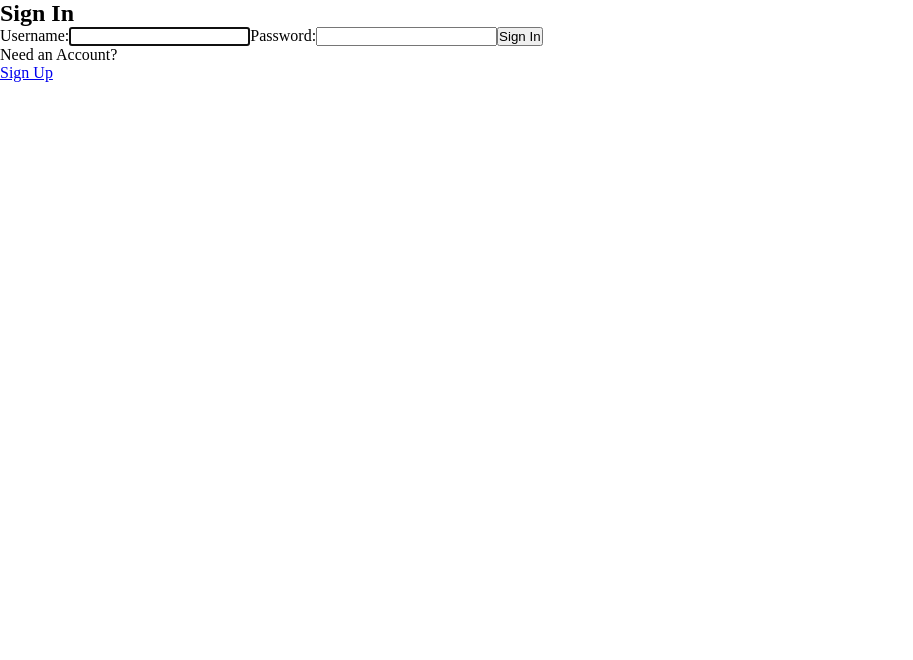
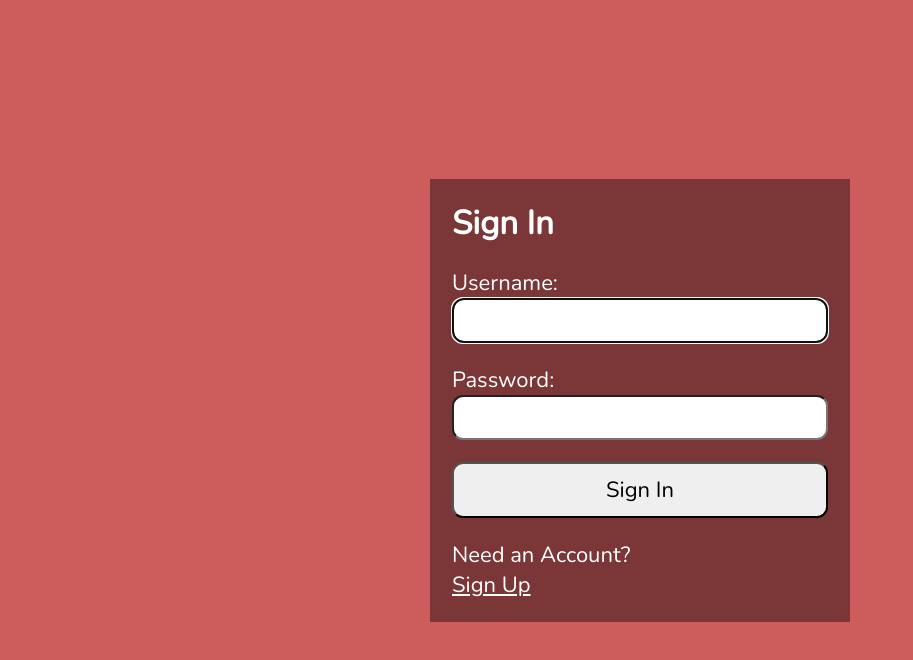
Before and after one commit to aslinurtolga/React-User-Login-and-Authentication-with-Axios, a React (Create React App) app: page / in a window 1280 px wide. Shown: the top 660 px of the page, without its empty margins (0-913 px from the left). Built offline with nearby package versions, Linux system fonts and the light colour scheme.

Commit message:
feat: form input style is done

```diff
--- a/src/index.css
+++ b/src/index.css
@@ -4,6 +4,11 @@
   margin: 0;
   padding: 0;
   box-sizing: border-box;
+}
+html {
+  font-family: "Nunito", sans-serif;
+  font-size: 22px;
+  color: #fff;
 }
 
 .errmsg {
@@ -13,8 +18,96 @@
   padding: 0.5rem;
   margin-bottom: 0.5rem;
 }
+body {
+  min-height: 100vh;
+  background-color: indianred;
+}
 
 .line {
-
   display: inline-block;
 }
+
+.App {
+  display: flex;
+  flex-direction: column;
+  justify-content: center;
+  align-items: center;
+  min-height: 100vh;
+  padding: 1rem 0.5rem;
+}
+
+section {
+  width: 100%;
+  max-width: 420px;
+  min-height: 400px;
+  display: flex;
+  flex-direction: column;
+  justify-content: flex-start;
+  padding: 1rem;
+  background-color: rgba(0, 0, 0, 0.4);
+}
+
+form {
+  display: flex;
+  flex-direction: column;
+  justify-content: space-evenly;
+  flex-grow: 1;
+  padding-bottom: 1rem;
+}
+
+a,
+a:visited {
+  color: #fff;
+}
+
+input[type="text"],
+input[type="password"],
+button,
+textarea {
+  font-family: "Nunito", sans-serif;
+  font-size: 22px;
+  padding: 0.25rem;
+  border-radius: 0.5rem;
+}
+
+label,
+button {
+  margin-top: 1rem;
+}
+
+button {
+  padding: 0.5rem;
+}
+
+.instructions {
+  font-size: 0.75rem;
+  border-radius: 0.5rem;
+  background: #000;
+  color: #fff;
+  padding: 0.25rem;
+  position: relative;
+  bottom: -10px;
+}
+
+.instructions > svg {
+  margin-right: 0.25rem;
+}
+
+.offscreen {
+  position: absolute;
+  left: -9999px;
+}
+
+.hide {
+  display: none;
+}
+
+.valid {
+  color: limegreen;
+  margin-left: 0.25rem;
+}
+
+.invalid {
+  color: darkorange;
+  margin-left: 0.25rem;
+}
```
